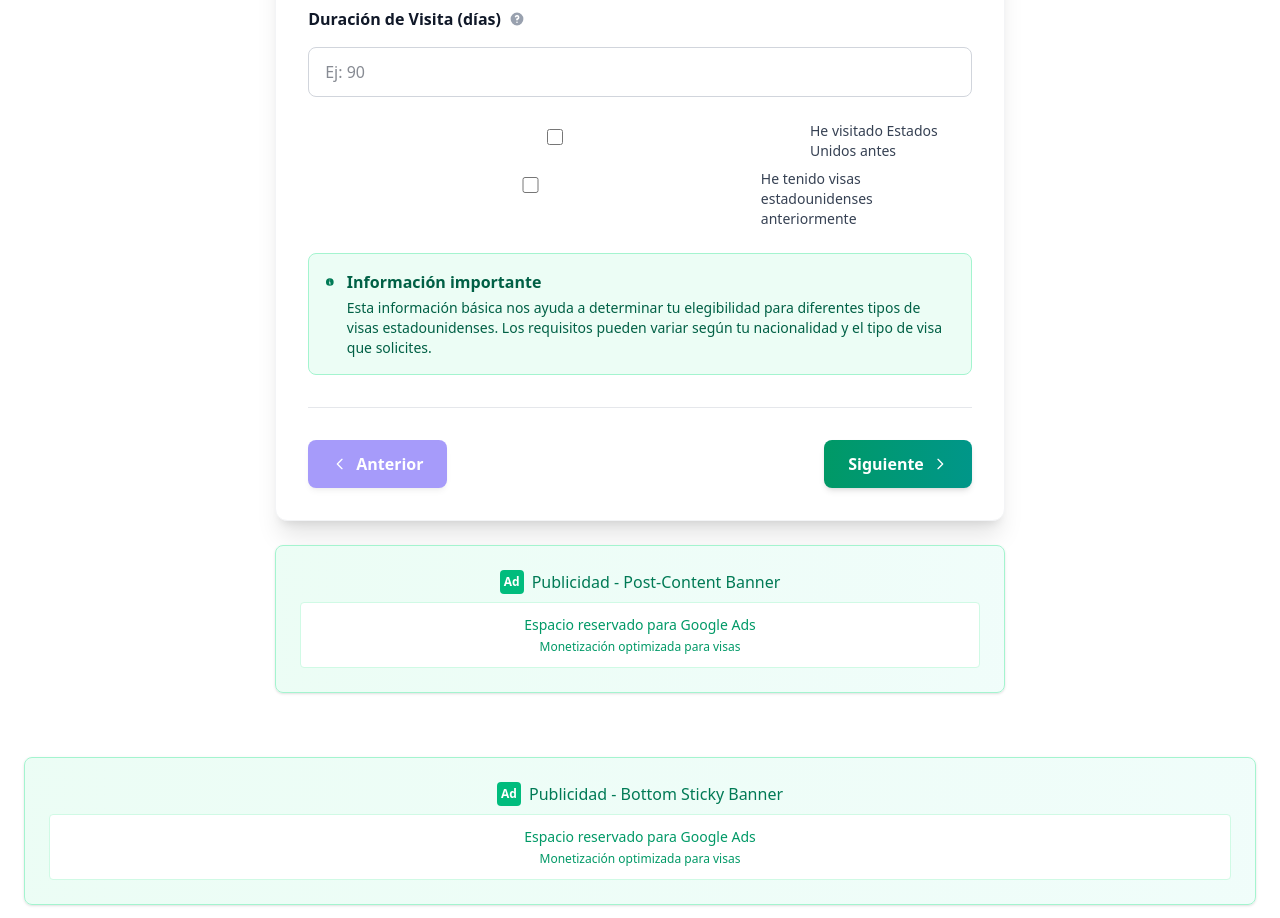
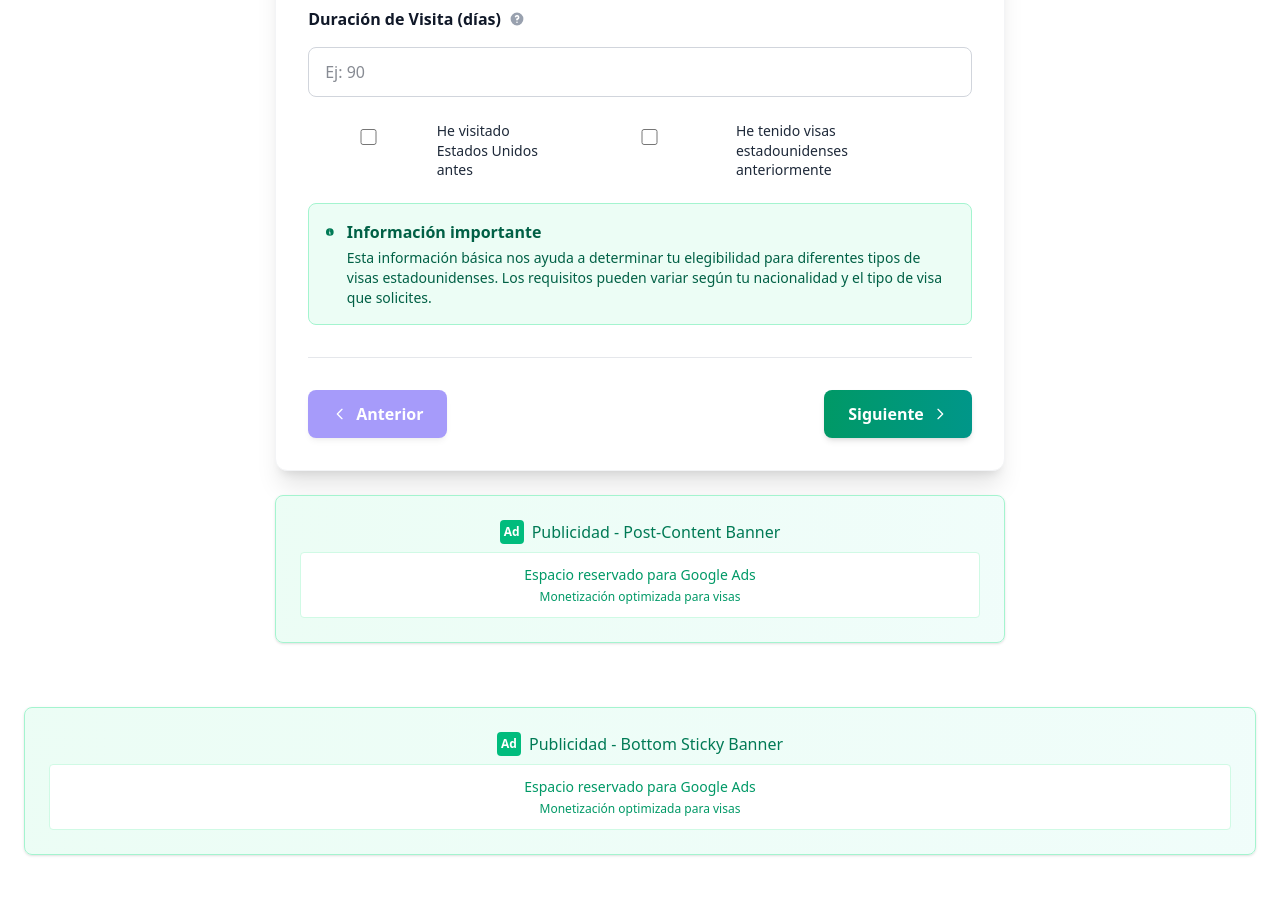
Before and after one commit to IrvDelgado/VisaEligibilityFront, a React (Vite) app: page / in a window 1280 px wide. Shown: the part 1740-2658 px from the top of the page. Built offline with nearby package versions, Linux system fonts and the light colour scheme.

Commit message:
personal info checkboxes

```diff
--- a/src/components/steps/PersonalInfoStep.jsx
+++ b/src/components/steps/PersonalInfoStep.jsx
@@ -114,25 +114,33 @@ export default function PersonalInfoStep() {
         )}
       </div>
 
-      <div className="flex flex-col gap-2">
-        <label className="inline-flex items-start gap-2 text-sm text-gray-700">
+<div className="flex flex-wrap gap-6 items-start">
+  <label className="inline-flex items-start gap-2 text-sm text-gray-800 w-fit max-w-xs">
     <input
       type="checkbox"
       {...register('personalInfo.priorUSExperience')}
-            className="w-4 h-4 mt-1 text-emerald-600 bg-white border-gray-300 rounded focus:ring-emerald-500"
+      className="mt-1 w-4 h-4 text-emerald-600 border-gray-300 rounded focus:ring-emerald-500"
     />
-          <span>He visitado Estados Unidos antes</span>
+    <span className="leading-snug">
+      He visitado Estados Unidos antes
+    </span>
   </label>
 
-        <label className="inline-flex items-start gap-2 text-sm text-gray-700">
+  <label className="inline-flex items-start gap-2 text-sm text-gray-800 w-fit max-w-xs">
     <input
       type="checkbox"
       {...register('personalInfo.previousVisaRecord')}
-            className="w-4 h-4 mt-1 text-emerald-600 bg-white border-gray-300 rounded focus:ring-emerald-500"
+      className="mt-1 w-4 h-4 text-emerald-600 border-gray-300 rounded focus:ring-emerald-500"
     />
-          <span>He tenido visas estadounidenses anteriormente</span>
+    <span className="leading-snug">
+      He tenido visas estadounidenses anteriormente
+    </span>
   </label>
 </div>
+
+
+
+
 
       <div className="bg-emerald-50 p-4 rounded-lg border border-emerald-200">
         <div className="flex items-start gap-3">
```
Lines whose indentation alone changed are shown as unchanged.
